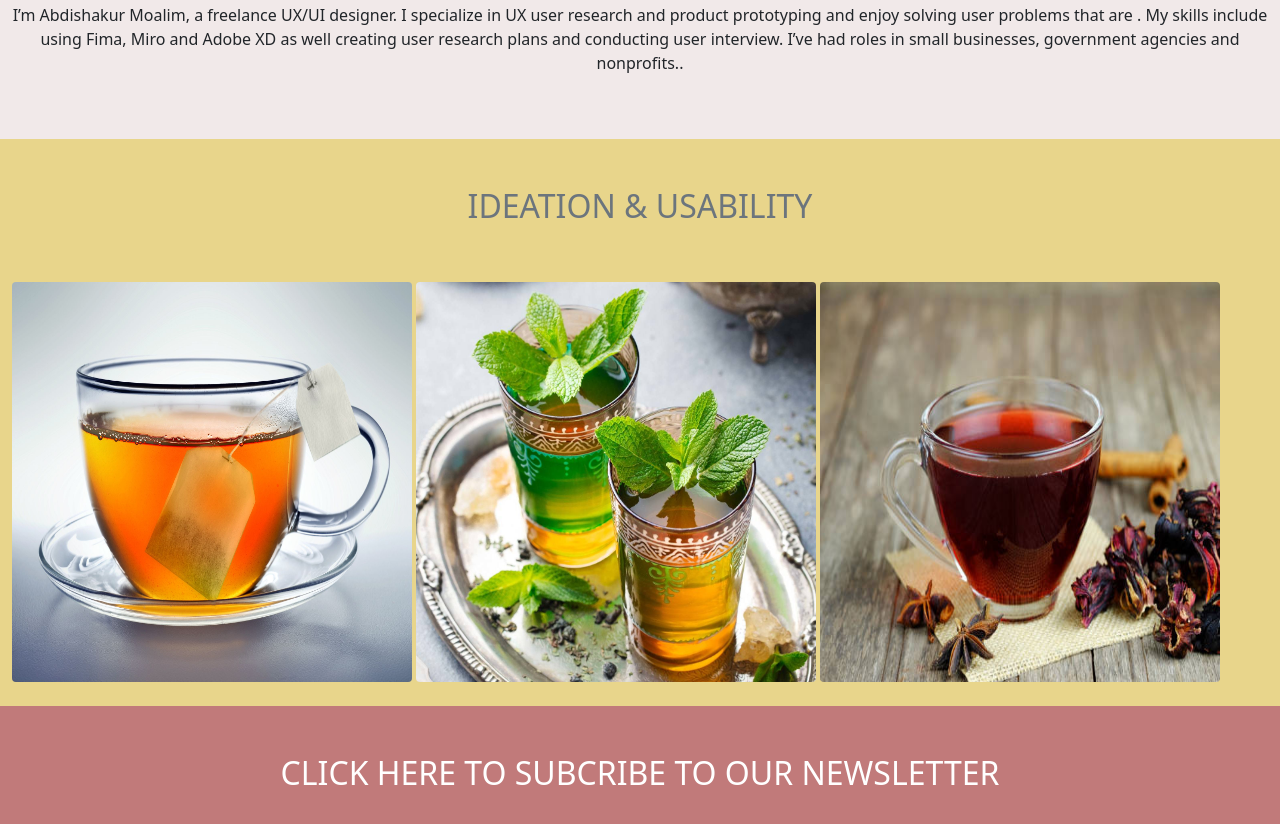
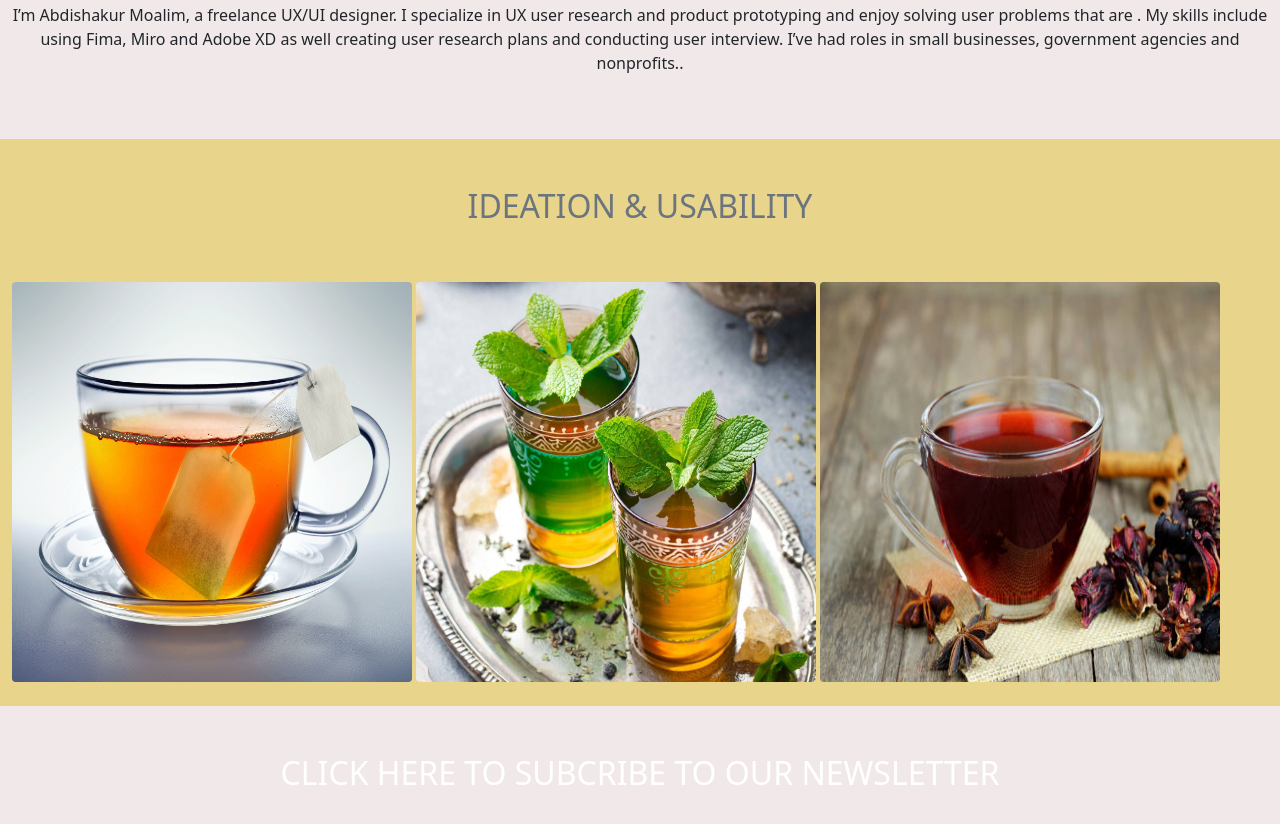
Before and after one commit to moalimshakur/UX_UI_HW_21, a plain HTML site: page index.html in a window 1280 px wide. Shown: the part 867-1691 px from the top of the page. Drawn offline with nearby package versions, Linux system fonts and the light colour scheme.

Commit message:
Update index.html

```diff
--- a/index.html
+++ b/index.html
@@ -100,7 +100,7 @@
 
 
 
-<div class="container-fluid text-white" style="background-color:#C17A7A;">
+<div class="container-fluid text-white" style="background-color:#F1E9E9;">
 
     <br>
     <br>
```
